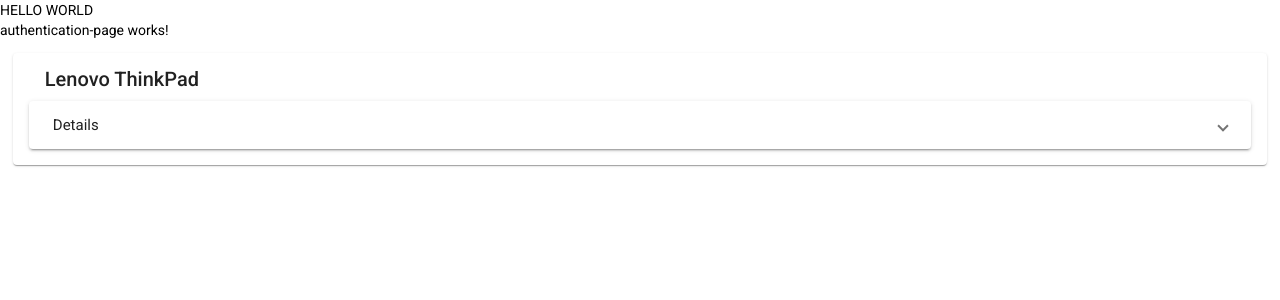
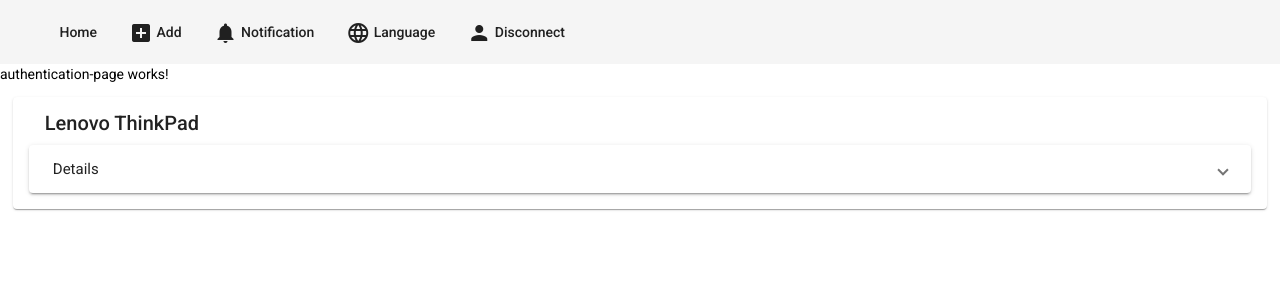
Before and after one commit to PierreLC/computer-data-base-front, an Angular app in the folder AngularCDB/: page /authentication in a window 1280 px wide. Shown: the top 300 px of the page. Built offline with nearby package versions, Linux system fonts and the light colour scheme.

Commit message:
Header created

```diff
--- a/AngularCDB/src/app/Components/header/header.component.html
+++ b/AngularCDB/src/app/Components/header/header.component.html
@@ -1 +1,25 @@
-<p>header works!</p>
+<mat-toolbar>
+  <mat-toolbar-row>
+    <!-- mettre l'adresse sur laquelle router la page centrale -->
+    <a mat-button [routerLink]="'/applogin'">
+      <mat-icon>weeekend</mat-icon>
+      Home
+    </a>
+    <a mat-button [routerLink]="'/applogin' + '/add'">
+      <mat-icon>add_box</mat-icon>
+      Add
+    </a>
+    <a mat-button [routerLink]="'/applogin'">
+      <mat-icon>notifications</mat-icon>
+      Notification
+    </a>
+    <a mat-button [routerLink]="'/applogin'">
+      <mat-icon>language</mat-icon>
+      Language
+    </a>
+    <a mat-button [routerLink]="'/authentication'">
+      <mat-icon>person</mat-icon>
+      Disconnect
+    </a>
+  </mat-toolbar-row>
+</mat-toolbar>
--- a/AngularCDB/src/app/app-routing.module.ts
+++ b/AngularCDB/src/app/app-routing.module.ts
@@ -2,6 +2,7 @@ import { NgModule } from '@angular/core';
 import { Routes, RouterModule } from '@angular/router';
 import { AuthenticationPageComponent } from './Components/Login-SignIn/authentication-page/authentication-page.component'
 import { ListElementsComponent } from './Components/list-elements/list-elements.component'
+import { AddElementComponent } from './Components/add-element/add-element.component';
 
 
 const routes: Routes = [{
@@ -15,6 +16,11 @@ const routes: Routes = [{
   pathMatch: 'full'
 },
 {
+  path: 'applogin/add',
+  component: AddElementComponent,
+  pathMatch: 'full'
+},
+{
   path: '**',
   redirectTo: 'authentication',
   pathMatch: 'full'
--- a/AngularCDB/src/app/app.component.html
+++ b/AngularCDB/src/app/app.component.html
@@ -1,3 +1,3 @@
-HELLO WORLD
+<app-header></app-header>
 <router-outlet></router-outlet>
 <app-computer-details></app-computer-details>
```
